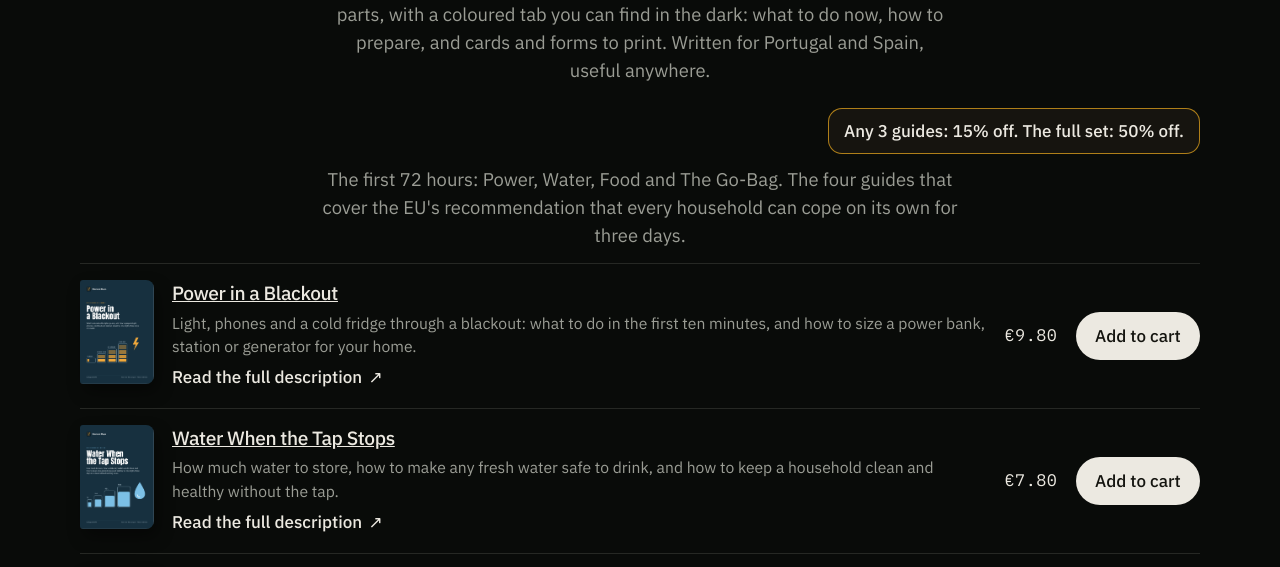
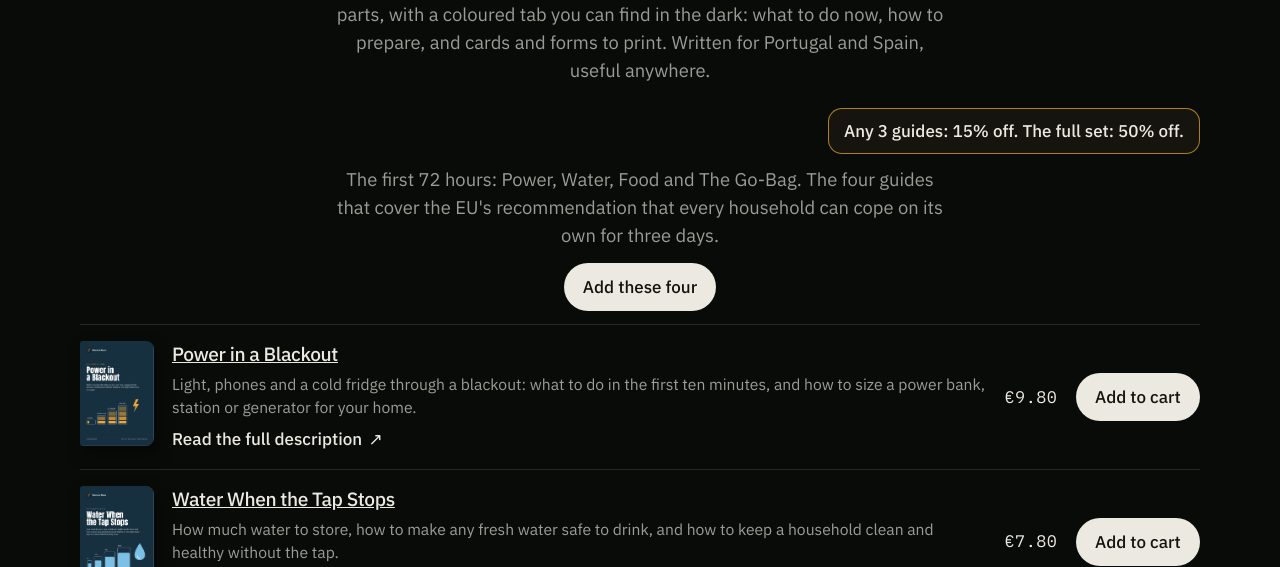
Before and after one commit to bug-catcher90/blackout-maps, a website: page website/guides.html in a window 1280 px wide. Shown: the part 207-774 px from the top of the page. Drawn offline with Linux system fonts and the light colour scheme.

Commit message:
Add the first four guides to the cart together.
The Guides page keeps the existing prices and the three-guide discount, and one button puts Power, Water, Food and The Go-Bag in the cart.

```diff
--- a/website/guides.html
+++ b/website/guides.html
@@ -28,7 +28,10 @@
       <h1>Guides</h1>
       <p class="lead">Illustrated field guides for emergencies at home. Each one has three parts, with a coloured tab you can find in the dark: what to do now, how to prepare, and cards and forms to print. Written for Portugal and Spain, useful anywhere.</p>
       <p class="shop-deal" data-shop-deal role="status"><span data-offer="15">Any 3 guides: 15% off.</span><span class="shop-deal-gap"> </span><span data-offer="50">The full set: 50% off.</span></p>
-      <p class="lead shop-starter">The first 72 hours: Power, Water, Food and The Go-Bag. The four guides that cover the EU's recommendation that every household can cope on its own for three days.</p>
+      <div class="shop-starter">
+        <p class="lead">The first 72 hours: Power, Water, Food and The Go-Bag. The four guides that cover the EU's recommendation that every household can cope on its own for three days.</p>
+        <button type="button" class="guide-buy" data-add-set="power-in-a-blackout,water-when-the-tap-stops,food-without-power,the-go-bag-and-leaving-home">Add these four</button>
+      </div>
       <div class="book-list">
         <article class="book-cell">
           <a class="book-cover" href="guides/power-in-a-blackout.html"><img src="images/covers/power-in-a-blackout.png" width="700" height="993" alt="Cover of Power in a Blackout"></a>
--- a/website/guides.js
+++ b/website/guides.js
@@ -161,6 +161,12 @@
       button.textContent = inCart ? "In the cart" : "Add to cart"
       button.setAttribute("aria-pressed", inCart ? "true" : "false")
     })
+    document.querySelectorAll("[data-add-set]").forEach(function (button) {
+      var set = button.getAttribute("data-add-set").split(",")
+      var allIn = set.every(function (slug) { return slugs.indexOf(slug) !== -1 })
+      button.textContent = allIn ? "In the cart" : "Add these four"
+      button.setAttribute("aria-pressed", allIn ? "true" : "false")
+    })
   }
 
   function line(title, amount, extra) {
@@ -294,6 +300,19 @@
     })
   })
 
+  document.querySelectorAll("[data-add-set]").forEach(function (button) {
+    button.addEventListener("click", function () {
+      var set = button.getAttribute("data-add-set").split(",").filter(lookup)
+      var slugs = read()
+      var missing = set.filter(function (slug) { return slugs.indexOf(slug) === -1 })
+      if (!missing.length) {
+        window.location.assign("/cart.html")
+        return
+      }
+      write(slugs.concat(missing))
+    })
+  })
+
   var params = new URLSearchParams(location.search)
   var jump = params.get("book") || (location.hash ? decodeURIComponent(location.hash.slice(1)) : "")
   if (jump === "when-the-tap-runs-dry") jump = "water-when-the-tap-stops"
--- a/website/styles.css
+++ b/website/styles.css
@@ -942,7 +942,12 @@ h3 {
 
 .guide-note { margin: 1rem 0 0; color: var(--muted); }
 
-.shop-starter { margin-top: 0.75rem; max-width: 42rem; }
+.shop-starter {
+  max-width: 42rem;
+  margin: 0.75rem auto 0;
+}
+
+.shop-starter .guide-buy { margin-top: 0.85rem; }
 .guide-meta { margin: 1.15rem 0 0; }
 
 .guide-price {
```
